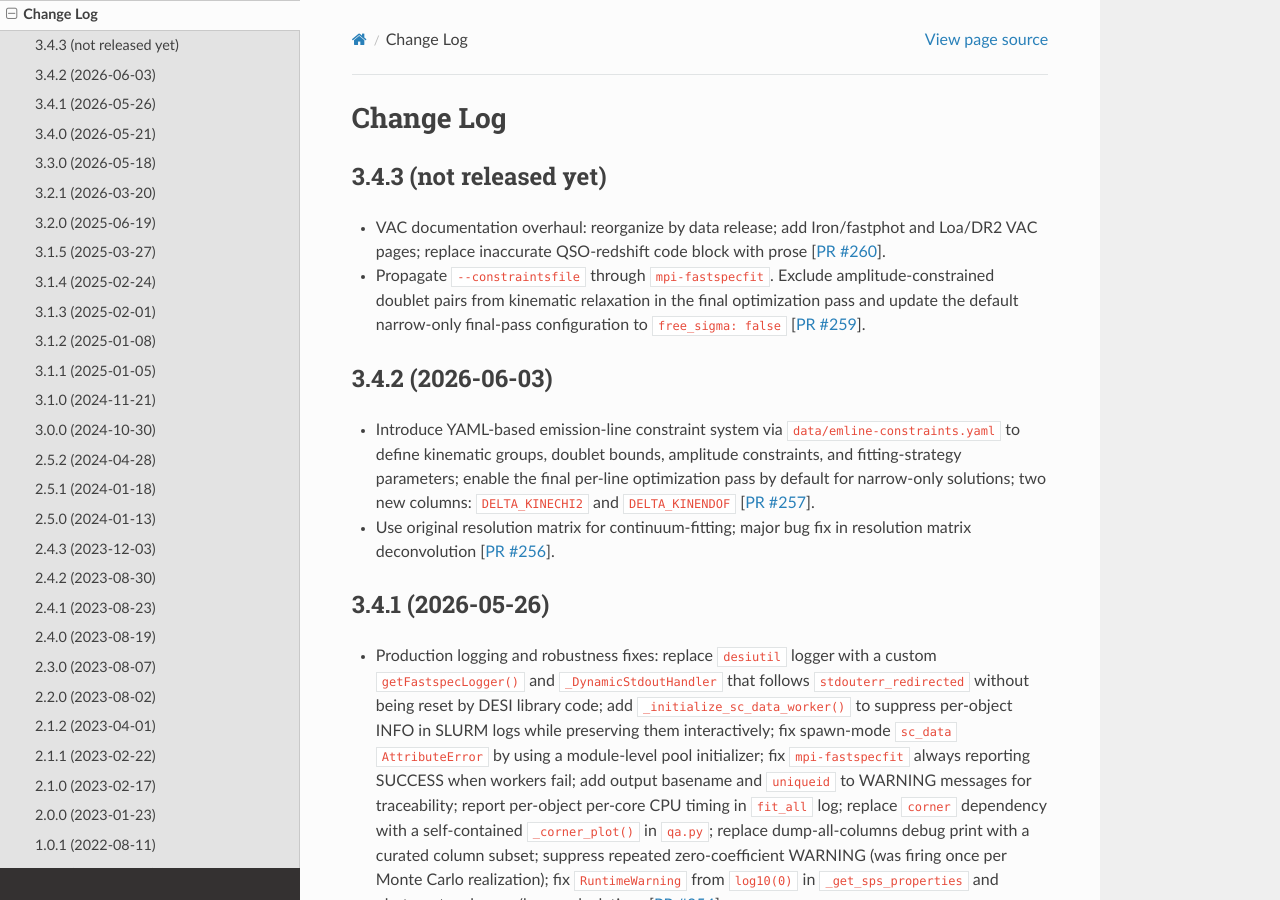
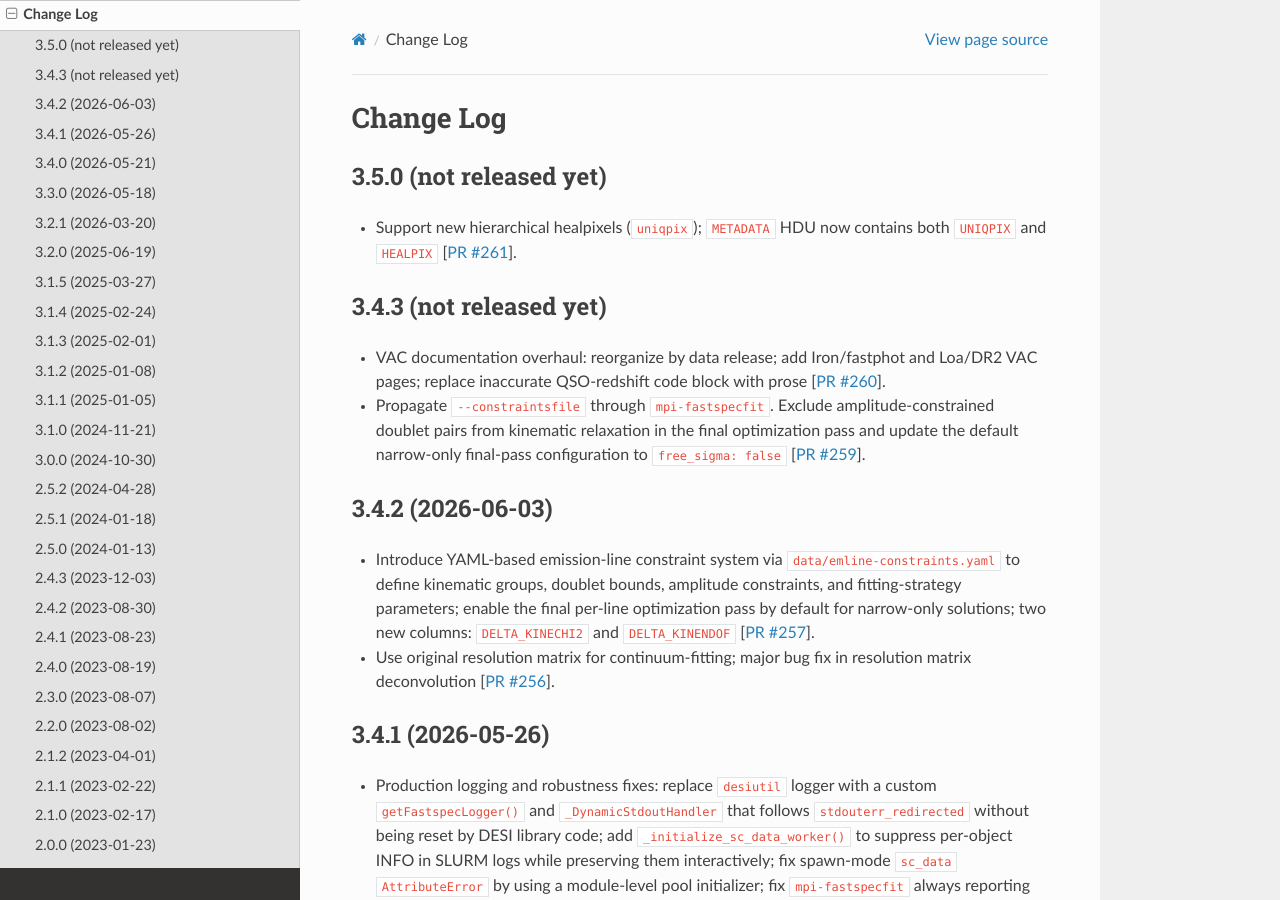
Before and after one commit to desihub/fastspecfit, a Sphinx documentation site: the page built from doc/changes.rst, in a window 1280 px wide and 900 px high. Built offline with Sphinx 7.4.7 and the Read the Docs theme 3.1.0, drawn with Linux system fonts in a browser that asks for light colours; the version number could not be read and is left out.

Commit message:
update change log [ci skip]

```diff
--- a/doc/changes.rst
+++ b/doc/changes.rst
@@ -1,6 +1,14 @@
 ==========
 Change Log
 ==========
+
+3.5.0 (not released yet)
+------------------------
+
+* Support new hierarchical healpixels (``uniqpix``); ``METADATA`` HDU
+  now contains both ``UNIQPIX`` and ``HEALPIX`` [`PR #261`_].
+
+.. _`PR #261`: https://github.com/desihub/fastspecfit/pull/261
 
 3.4.3 (not released yet)
 ------------------------
```
